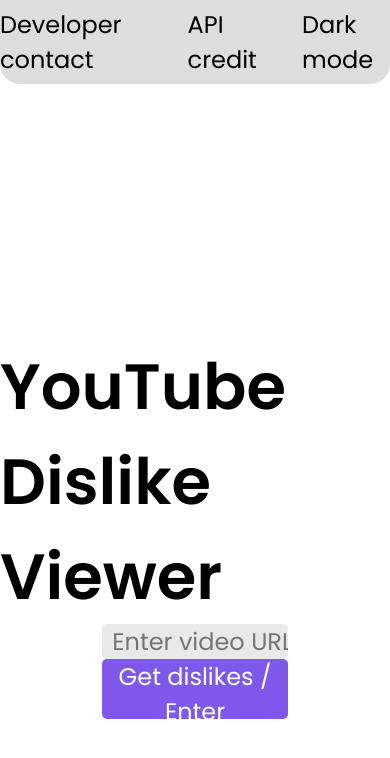
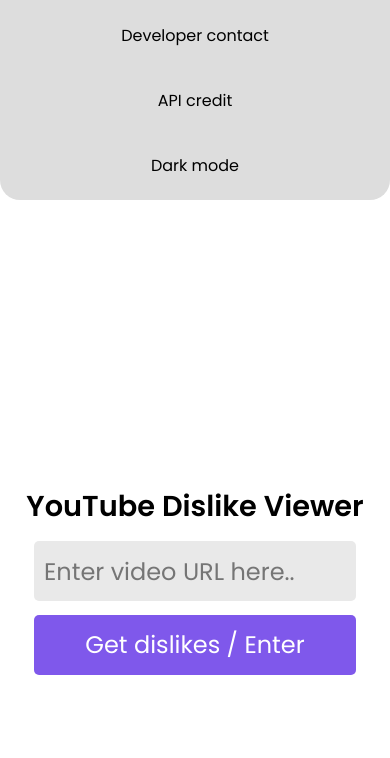
Before and after one commit to delta911ee/youtubeDislikeViewer, a plain HTML site: page index.html in a window 390 px wide. Drawn offline with Linux system fonts and the light colour scheme.

Commit message:
Responsive design

```diff
--- a/app.js
+++ b/app.js
@@ -24,8 +24,14 @@
 async function getDislikes(){
     try{
         let videoId
-        if(urlInput.value.includes("=")){
+        if(urlInput.value.includes("=") && !urlInput.value.includes("live") && !urlInput.value.includes("shorts")){
             videoId = urlInput.value.split("=")[1]
+        }
+        else if(urlInput.value.includes("live")){
+            videoId = urlInput.value.split("/")[4].split("?")[0]
+        }
+        else if(urlInput.value.includes("shorts")){
+            videoId = urlInput.value.split("/")[4].split("?")[0]
         }
         else{
             videoId = urlInput.value.split("/")[3]
--- a/style.css
+++ b/style.css
@@ -45,7 +45,7 @@
 }
 
 .url{
-    width: 45vw !important;
+    width: 45vw;
     height: 60px;
     font-size: 1.5rem;
     padding-left: 10px;
@@ -162,3 +162,90 @@
     border-radius: 5px;
     font-size: 1.2rem;
 }
+
+@media screen and (max-width:1000px) {
+
+    .url{
+        width: 60vw;
+    }
+
+    .go{
+        width: calc(60vw + 10px);
+    }
+
+    .info{
+        width: calc(60vw + 10px);
+    }
+
+}
+
+@media screen and (max-width:820px){
+    .heading{
+        font-size: 3rem
+    }
+
+    .search{
+        height: 220px;
+    }
+
+    header > a{
+        font-size: 1.2rem;
+    }
+
+}
+
+@media screen and (max-width:600px){
+
+    .heading{
+        font-size: 2.5rem;
+    }
+
+    .search{
+        height: 200px;
+    }
+
+    .url{
+        width: 80vw;
+    }
+
+    .go{
+        width: calc(80vw + 10px);
+    }
+
+    header > a{
+        font-size: 1rem;
+    }
+
+    .info{
+        width: calc(80vw + 10px);
+    }
+}
+
+@media screen and (max-width:580px){
+
+    .heading{
+        font-size: 2.2rem;
+    }
+
+    .search{
+        height: 190px;
+    }
+
+    header > a{
+        font-size: 1rem;
+    }
+
+}
+
+@media screen and (max-width:460px){
+
+    .heading{
+        font-size: 1.8rem;
+    }
+
+    header{
+        height: 200px;
+        flex-direction: column;
+    }
+
+}
```
